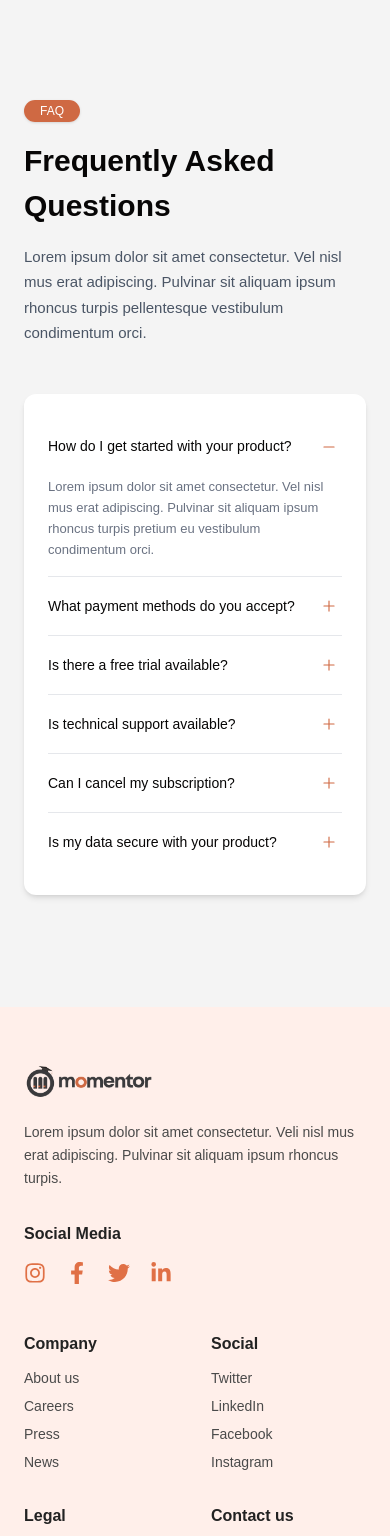
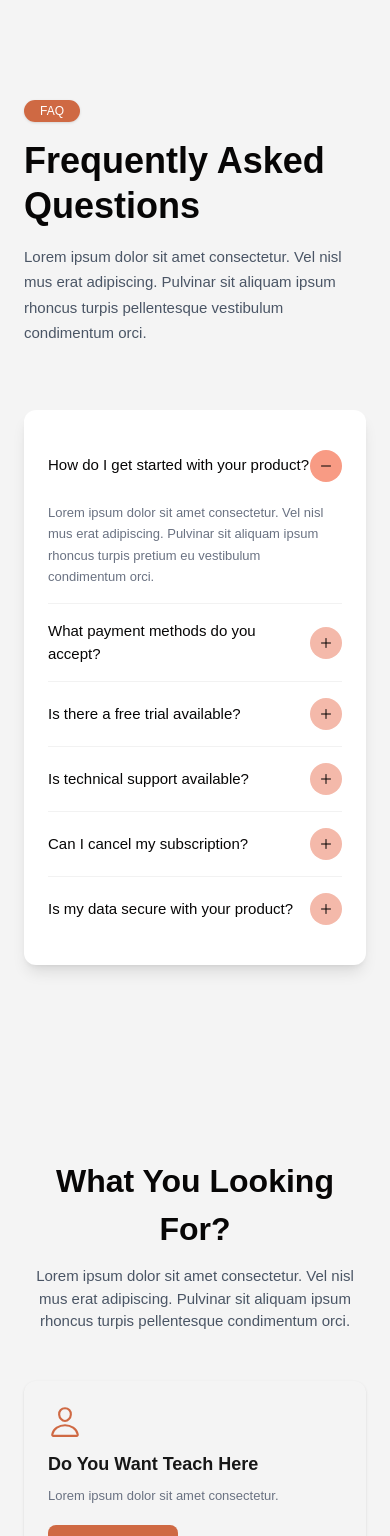
Before and after one commit to Shibilipadalath/study-course, a Next.js app: page / in a window 390 px wide. Shown: the part 8280-9816 px from the top of the page. Built offline with nearby package versions, Linux system fonts and the light colour scheme.

Commit message:
looking for section added

```diff
--- a/src/app/components/FAQSection.tsx
+++ b/src/app/components/FAQSection.tsx
@@ -34,56 +34,69 @@ export default function FAQSection() {
   const [openIndex, setOpenIndex] = useState(0);
 
   return (
-    <section className="py-28 bg-[#F4F4F4]">
-      <div className="container mx-auto px-6 lg:px-24 grid grid-cols-1 md:grid-cols-2 gap-12">
+    <section className="py-28 bg-[#F4F4F4] relative overflow-hidden">
 
-        {/* LEFT TEXT SECTION */}
-        <div>
-          <span className="bg-[#CF6943] text-white text-xs px-4 py-1 rounded-full shadow-sm">
+      {/* Background Circles (Subtle Like Figma) */}
+      <div className="absolute left-10 top-20 -z-10 opacity-30">
+        <svg width="260" height="260">
+          <circle cx="130" cy="130" r="120" stroke="#CF694350" strokeWidth="1.2" fill="none" />
+          <circle cx="130" cy="130" r="90" stroke="#CF694350" strokeWidth="1.2" fill="none" />
+          <circle cx="130" cy="130" r="60" stroke="#CF694350" strokeWidth="1.2" fill="none" />
+        </svg>
+      </div>
+
+      <div className="container mx-auto px-6 lg:px-24 grid grid-cols-1 md:grid-cols-2 gap-16">
+
+        {/* LEFT TEXT */}
+        <div className="max-w-md">
+          <span className="bg-[#CF6943] text-white text-xs px-4 py-1 rounded-full shadow">
             FAQ
           </span>
 
-          <h2 className="text-[30px] md:text-[36px] font-semibold text-[#070606] mt-4">
+          <h2 className="text-[36px] font-semibold text-[#070606] leading-tight mt-4">
             Frequently Asked <br /> Questions
           </h2>
 
-          <p className="text-gray-600 text-[15px] leading-[1.7] mt-4 max-w-md">
+          <p className="text-gray-600 text-[15px] mt-4 leading-[1.7]">
             Lorem ipsum dolor sit amet consectetur. Vel nisl mus erat adipiscing.
             Pulvinar sit aliquam ipsum rhoncus turpis pellentesque vestibulum condimentum orci.
           </p>
         </div>
 
-        {/* FAQ CARD */}
-        <div className="bg-white p-6 rounded-xl shadow-md max-w-lg">
+        {/* RIGHT FAQ CARD */}
+        <div className="bg-white rounded-xl shadow-lg p-6 max-w-xl">
           {faqs.map((item, index) => (
             <div key={index}>
-
               {/* Question Row */}
               <button
                 onClick={() => setOpenIndex(openIndex === index ? -1 : index)}
                 className="w-full flex justify-between items-center py-4 text-left"
               >
-                <span className="text-[14px] font-medium text-[#070606]">
+                <span className="text-[15px] font-medium text-[#070606]">
                   {item.q}
                 </span>
-                <span className="text-[#CF6943] p-1 rounded-full hover:bg-[#F4F4F4] transition">
-                  {openIndex === index ? <IoRemove size={18} /> : <IoAdd size={18} />}
+
+                <span
+                  className={`${
+                    openIndex === index ? "bg-[#f89b84]" : "bg-[#F4B9AA]"
+                  } text-[#000000] p-2 rounded-full transition`}
+                >
+                  {openIndex === index ? <IoRemove size={16} /> : <IoAdd size={16} />}
                 </span>
               </button>
 
               {/* Answer */}
               {openIndex === index && (
-                <p className="text-[13px] text-gray-500 pb-4 leading-relaxed">
+                <p className="text-[13px] text-gray-500 pb-4 leading-[1.65] mt-1">
                   {item.a}
                 </p>
               )}
 
               {/* Divider */}
-              {index !== faqs.length - 1 && <hr className="border-gray-200" />}
+              {index !== faqs.length - 1 && <hr className="border-[#F2F2F2]" />}
             </div>
           ))}
         </div>
-
       </div>
     </section>
   );
--- /dev/null
+++ b/src/app/components/LookingForSection.jsx
@@ -0,0 +1,44 @@
+import { IoSchoolOutline, IoPersonOutline } from "react-icons/io5";
+
+export default function LookingForSection() {
+  return (
+    <section className="py-20 bg-[#F4F4F4]">
+      <div className="text-center max-w-2xl mx-auto px-6">
+
+        <h2 className="text-[32px] md:text-[40px] font-semibold text-[#070606]">
+          What You Looking For?
+        </h2>
+
+        <p className="text-gray-600 text-[15px] mt-3">
+          Lorem ipsum dolor sit amet consectetur. Vel nisl mus erat adipiscing.
+          Pulvinar sit aliquam ipsum rhoncus turpis pellentesque condimentum orci.
+        </p>
+      </div>
+
+      {/* CARDS */}
+      <div className="mt-12 container mx-auto px-6 lg:px-24 grid grid-cols-1 md:grid-cols-2 gap-10">
+
+        {/* TEACHER CARD */}
+        <div className="p-6 rounded-xl shadow hover:shadow-xl transition cursor-pointer">
+          <IoPersonOutline size={34} className="text-[#CF6943]" />
+          <h3 className="text-[18px] font-semibold mt-3">Do You Want Teach Here</h3>
+          <p className="text-gray-500 text-[13px] mt-2">Lorem ipsum dolor sit amet consectetur.</p>
+          <button className="mt-5 bg-[#CF6943] text-white px-6 py-2 rounded-lg hover:bg-[#b85a39]">
+            Get Started
+          </button>
+        </div>
+
+        {/* LEARN CARD */}
+        <div className="bg-[#FFAE94] p-6 rounded-xl shadow hover:shadow-xl transition cursor-pointer">
+          <IoSchoolOutline size={34} className="text-[#CF6943]" />
+          <h3 className="text-[18px] font-semibold mt-3">Do You Want Learn Here</h3>
+          <p className="text-gray-600 text-[13px] mt-2">Lorem ipsum dolor sit amet consectetur.</p>
+          <button className="mt-5 bg-[#F4F4F4] text-black px-6 py-2 rounded-lg hover:bg-[#b85a39]">
+            Get Started
+          </button>
+        </div>
+
+      </div>
+    </section>
+  );
+}
--- a/src/app/page.tsx
+++ b/src/app/page.tsx
@@ -7,6 +7,7 @@ import CoursesSection from "./components/courses/CoursesSection";
 import WhyUsSection from "./components/WhyUsSection";
 import TestimonialSection from "./components/TestimonialSection";
 import FAQSection from "./components/FAQSection";
+import LookingForSection from "./components/LookingForSection"
 
 export default function Home() {
   return (
@@ -19,6 +20,7 @@ export default function Home() {
       <WhyUsSection/>
       <TestimonialSection/>
       <FAQSection/>
+      <LookingForSection/>
       <Footer/>
     </>
   );
```
Also changed, not shown: public/images/FAQdesign.png (added).
